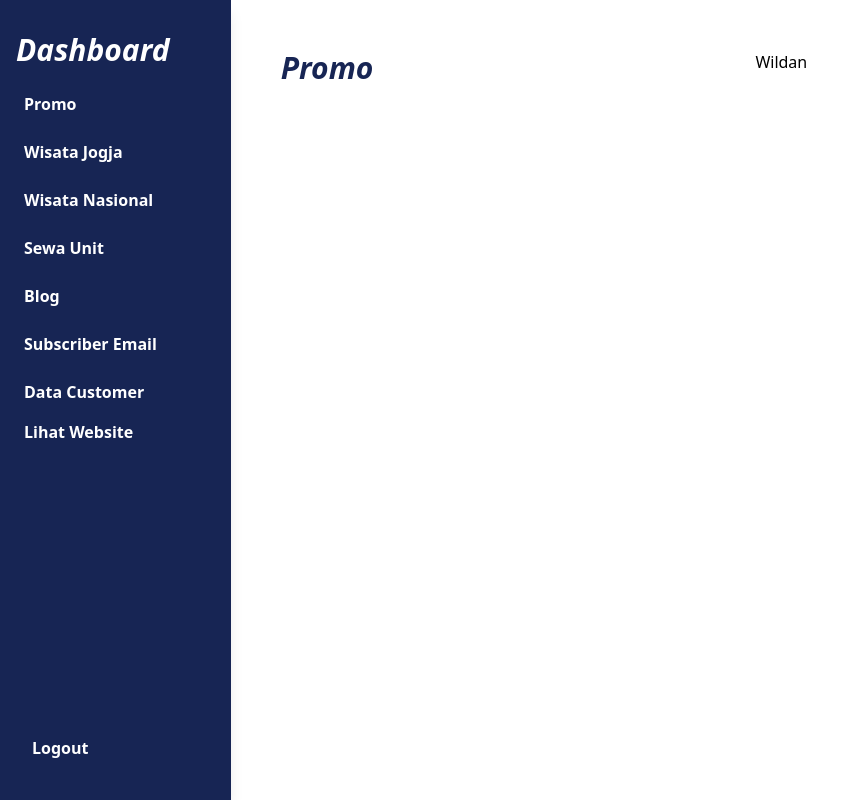
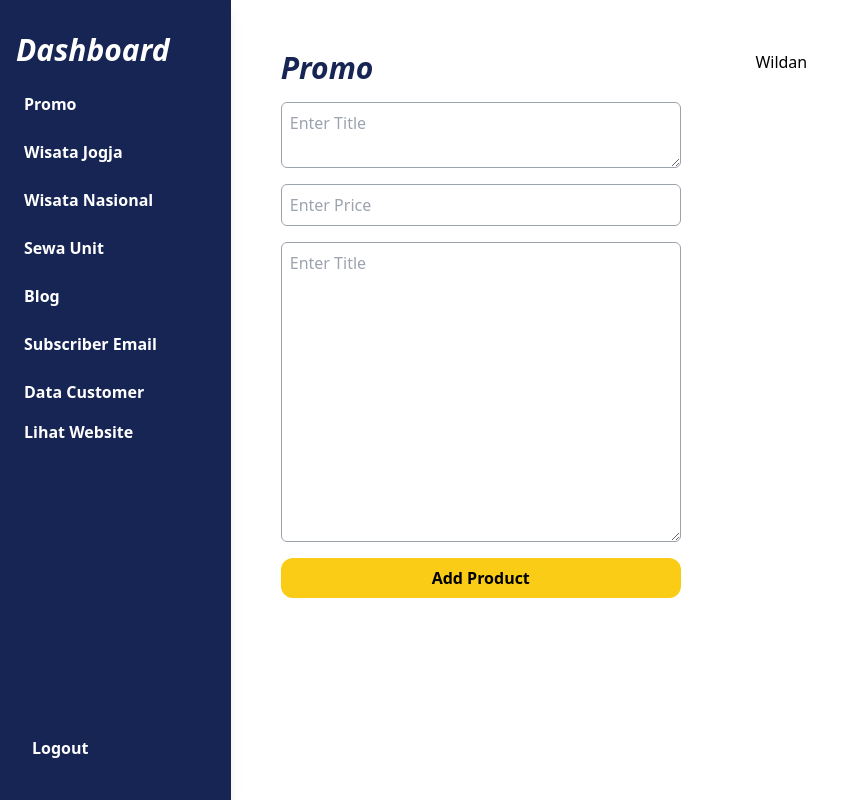
Before and after one commit to mas-kumis/langlangbuana, a Next.js app: page /dashboard in a window 1280 px wide. Shown: the whole page, without its empty margins (0-853 px from the left). Built offline with nearby package versions, Linux system fonts and the light colour scheme.

Commit message:
modify dashboard

```diff
--- a/app/(pages)/sewa-unit/page.tsx
+++ b/app/(pages)/sewa-unit/page.tsx
@@ -4,6 +4,7 @@ import Footer from "@/app/components/Footer";
 import AboutProduct from "@/app/components/AboutProduct";
 import AllProduct from "@/app/layout/AllProduct";
 import Card from "@/app/components/Card";
+
 const About = [
   "Paket wisata sudah termasuk: mobil, driver, BBM dan bersifat Private trip/familly trip.",
   "Free penjemputan/pengantaran Terminal, Stasiun KA & Hotel area Yogyakarta.",
@@ -15,6 +16,49 @@ const About = [
   "Untuk peak season akan dikenakan charge sebesar 30% dari harga normal (libur natal, tahun baru, lebaran).",
   "Untuk booking silahkan klik tombol book now diatas",
   "Kami memerlukan DP 30% dari total harga untuk menjamin pemesanan setelah proses booking.",
+];
+
+const data = [
+  {
+    id: 1,
+    title: "Lava tour merapi, Suraloka Zoo, Kaliurang Park, Obelix Village",
+    price: " Rp. 400.000 / Mobil",
+  },
+  {
+    id: 2,
+    title: "Gembira Loka Zoo, Kids Fun, Heha Sky View, Tebing Breksi",
+    price: " Rp. 500.000 / Mobil",
+  },
+  {
+    id: 3,
+    title: "VW Borobudur, Lava Tour Merapi, Kaliurang Park, Suraloka Zoo",
+    price: " Rp. 380.000 / Mobil",
+  },
+  {
+    id: 4,
+    title: "Tlogo Putri Kaliurang, ATV Oxygen, Ledok Sambi, Obelix Village",
+    price: " Rp. 270.000 / Mobil",
+  },
+  {
+    id: 5,
+    title: "Lava tour merapi, Suraloka Zoo, Kaliurang Park, Obelix Village",
+    price: " Rp. 400.000 / Mobil",
+  },
+  {
+    id: 6,
+    title: "Gembira Loka Zoo, Kids Fun, Heha Sky View, Tebing Breksi",
+    price: " Rp. 500.000 / Mobil",
+  },
+  {
+    id: 7,
+    title: "VW Borobudur, Lava Tour Merapi, Kaliurang Park, Suraloka Zoo",
+    price: " Rp. 380.000 / Mobil",
+  },
+  {
+    id: 8,
+    title: "Tlogo Putri Kaliurang, ATV Oxygen, Ledok Sambi, Obelix Village",
+    price: " Rp. 270.000 / Mobil",
+  },
 ];
 const page = () => {
   return (
--- a/app/components/dashboard/Promo.tsx
+++ b/app/components/dashboard/Promo.tsx
@@ -5,6 +5,27 @@ const Promo = () => {
     <div className="">
       <div>
         <h4 className="text-3xl font-bold text-blue-950 italic">Promo</h4>
+        <form className="flex-col flex space-y-4 w-[400px] my-4">
+          <textarea
+            className="w-[400px] py-2 px-2 rounded-md border  border-gray-400 resize-y "
+            placeholder="Enter Title"
+          />
+          <input
+            className="w-[400px] py-2 px-2 rounded-md border border-gray-400"
+            type="text"
+            placeholder="Enter Price"
+          />
+          <textarea
+            className="w-[400px] py-2 px-2 min-h-[300px] rounded-md border  border-gray-400 resize-y "
+            placeholder="Enter Title"
+          />
+          <button
+            className="bg-yellow-400 px-4  py-2 rounded-xl font-bold hover:bg-yellow-500"
+            type="submit"
+          >
+            Add Product
+          </button>
+        </form>
       </div>
     </div>
   );
```
